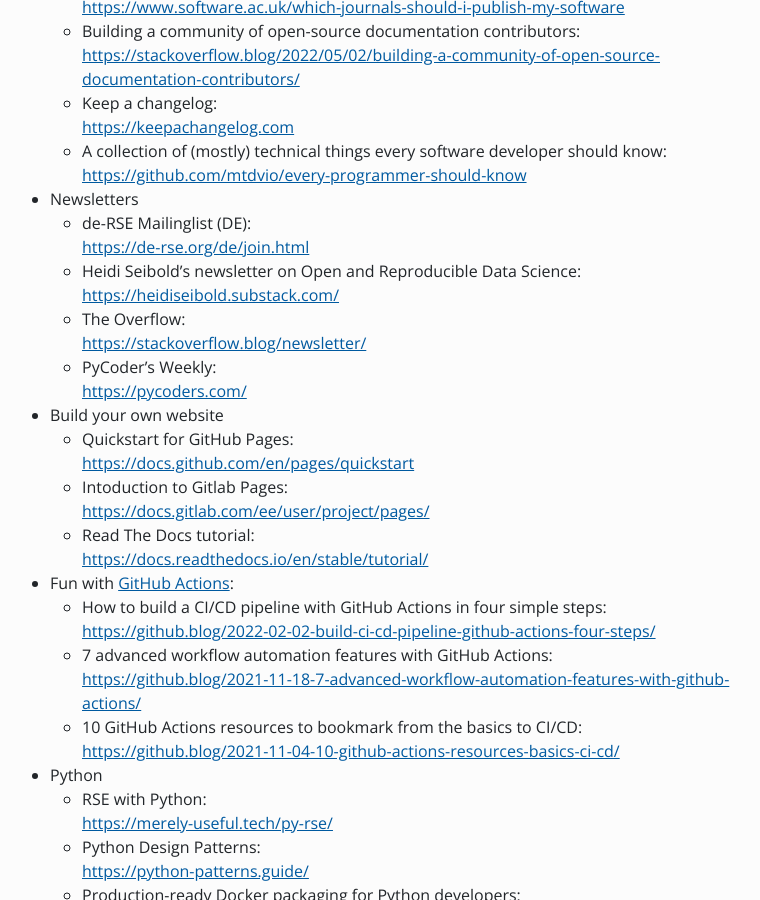
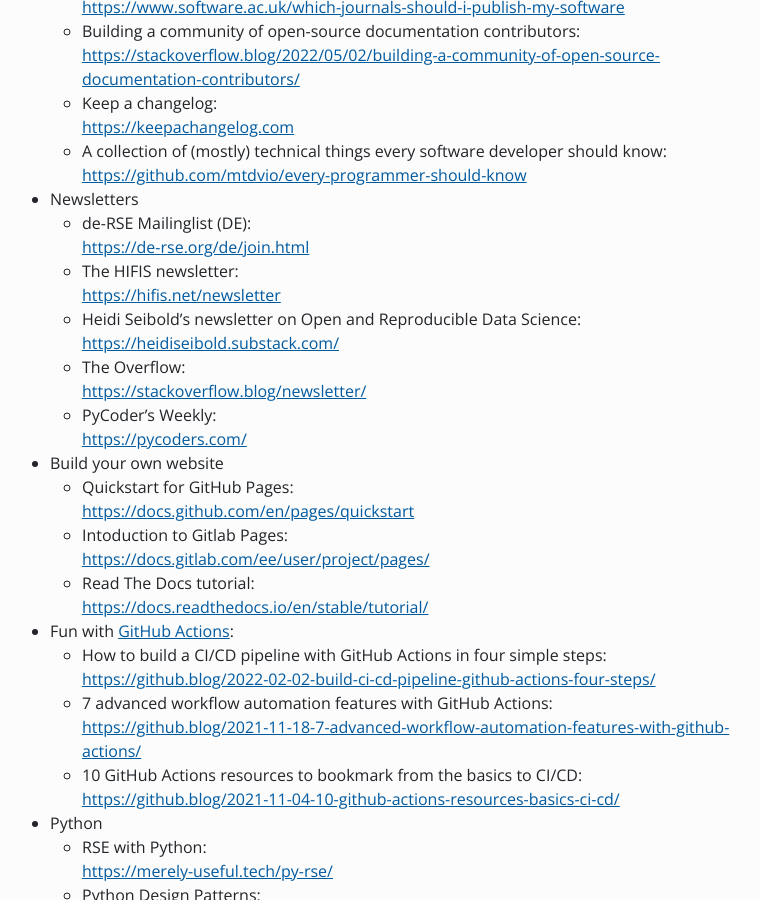
Before and after one commit to Helmholtz-HiRSE/helmholtz-hirse.github.io, a Jekyll site: the page built from resources.md, in a window 1280 px wide and 900 px high, scrolled down 690 px. Shown: the whole window, without its empty margins (64-824 px from the left). Built offline with Jekyll 4.4.1, drawn with Linux system fonts in a browser that asks for light colours; nearby versions of some CDN libraries.

Commit message:
Update resources.md

```diff
--- a/resources.md
+++ b/resources.md
@@ -24,6 +24,7 @@
    <br> <https://github.com/mtdvio/every-programmer-should-know>
 * Newsletters
     * de-RSE Mailinglist (DE): <br> <https://de-rse.org/de/join.html>
+    * The HIFIS newsletter: <br> <https://hifis.net/newsletter>
     * Heidi Seibold's newsletter on Open and Reproducible Data Science: <br> <https://heidiseibold.substack.com/>
     * The Overflow: <br> <https://stackoverflow.blog/newsletter/>
     * PyCoder's Weekly: <br> <https://pycoders.com/>
```
